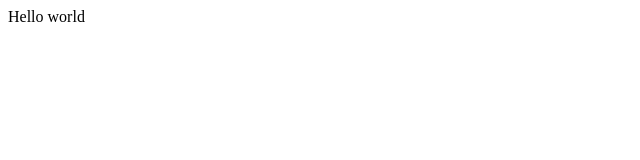
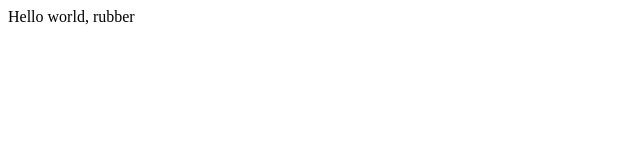
Before and after one commit to paraden/opentutorials-rubber, a plain HTML site: page index.html in a window 1280 px wide. Shown: the full height of the page, 0-640 px from the left. Drawn offline with Linux system fonts and the light colour scheme.

Commit message:
change index.html

```diff
--- a/index.html
+++ b/index.html
@@ -19,6 +19,6 @@
     </head>
 
     <body>
-        Hello world
+        Hello world, rubber
     </body>
 </html>
```
